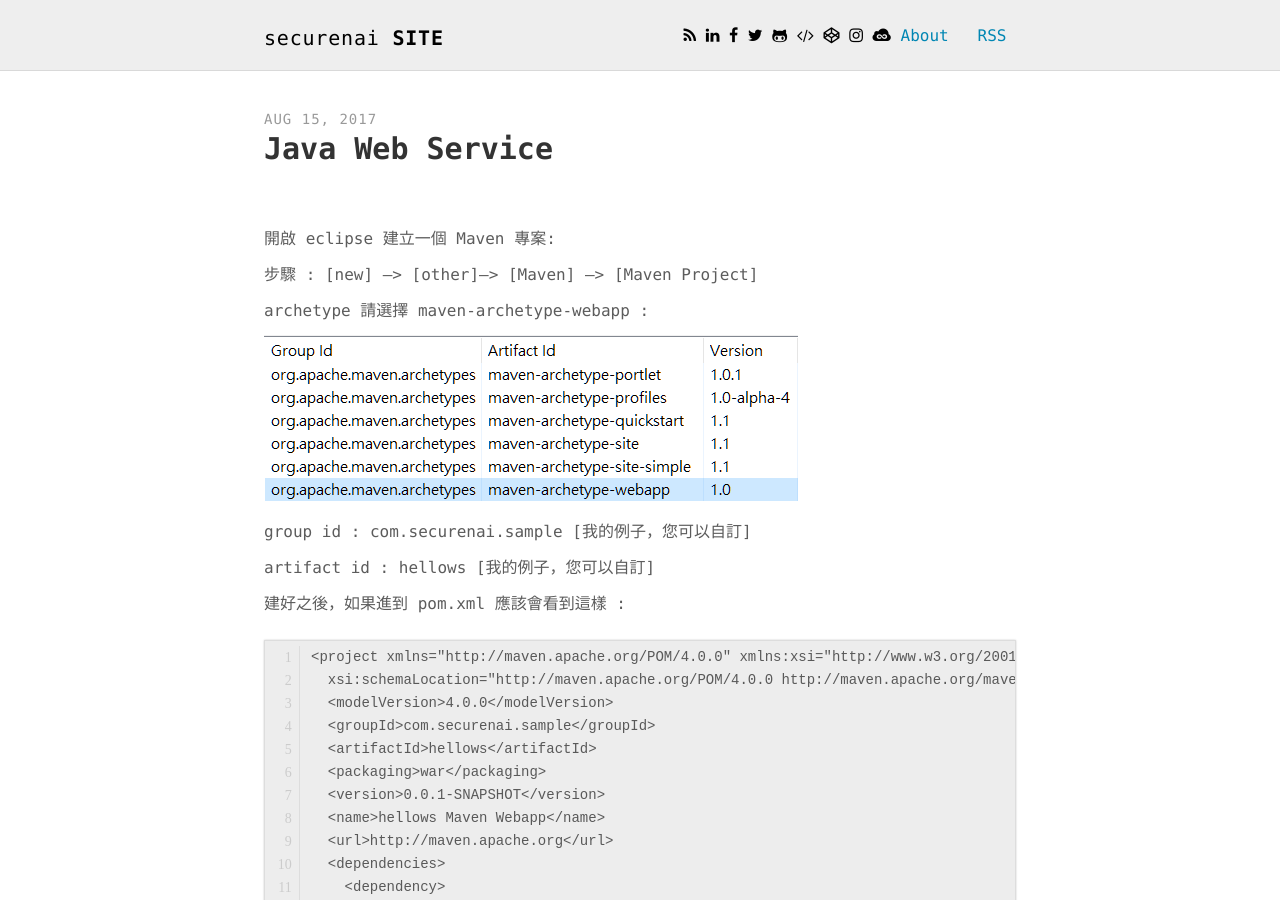
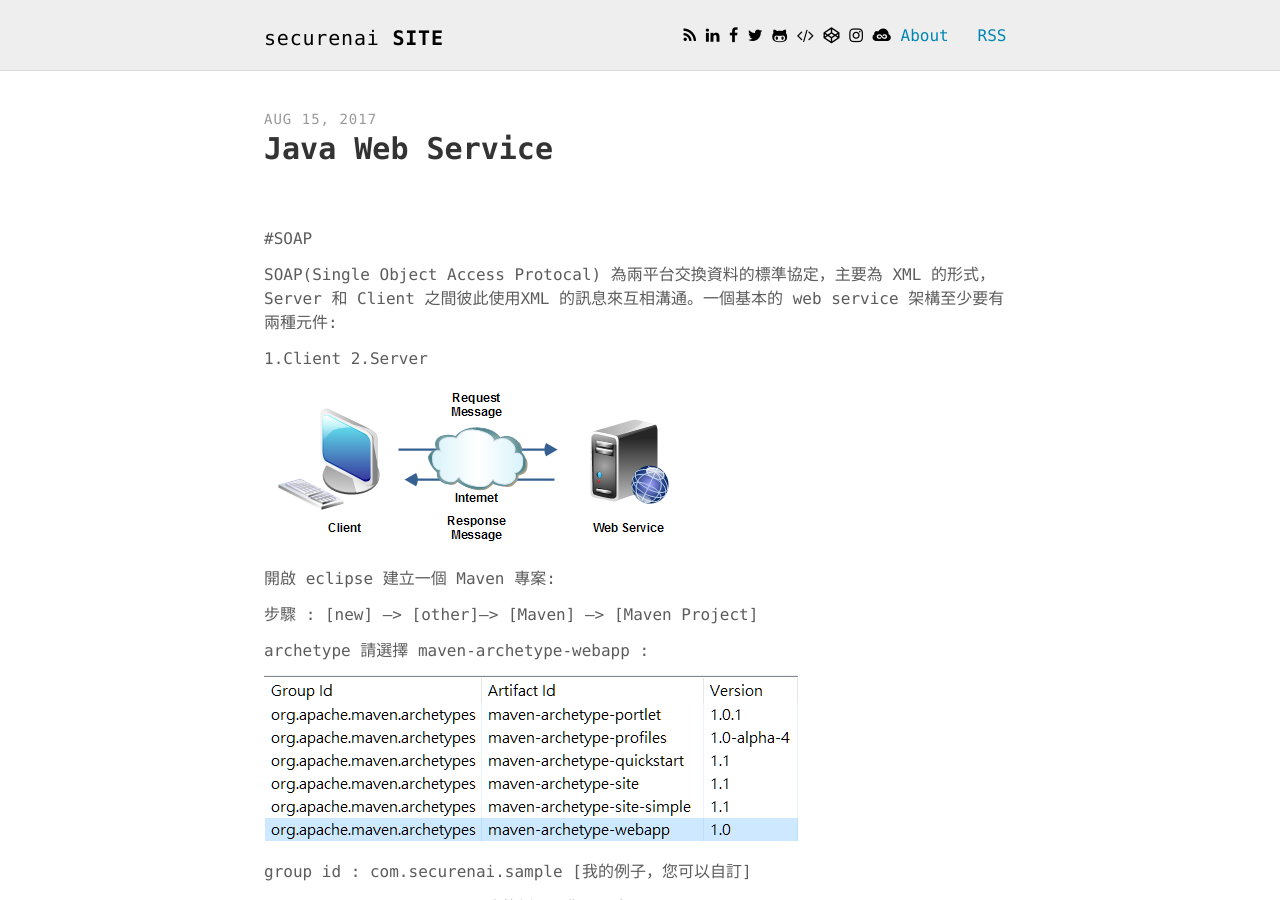
Before and after one commit to securenai/securenai.github.io, a Jekyll site: the page built from _posts/2017-08-15-Java-Web-Service.md, in a window 1280 px wide and 900 px high. Built offline with Jekyll 4.4.1, drawn with Linux system fonts in a browser that asks for light colours; comment, search, counter and statistics services are not loaded.

Commit message:
Update 2017-08-15-Java-Web-Service.md

```diff
--- a/_posts/2017-08-15-Java-Web-Service.md
+++ b/_posts/2017-08-15-Java-Web-Service.md
@@ -6,6 +6,15 @@ description: Java Web Service
 keywords: dummy content
 published: true
 ---
+
+#SOAP
+
+SOAP(Single Object Access Protocal) 為兩平台交換資料的標準協定，主要為 XML 的形式，Server 和 Client 之間彼此使用XML 的訊息來互相溝通。一個基本的 web service 架構至少要有兩種元件:
+
+1.Client
+2.Server
+
+![ws_intro_01.png](/assets/images/post_images/ws_intro_01.png)
 
 開啟 eclipse 建立一個 Maven 專案:
 
```
